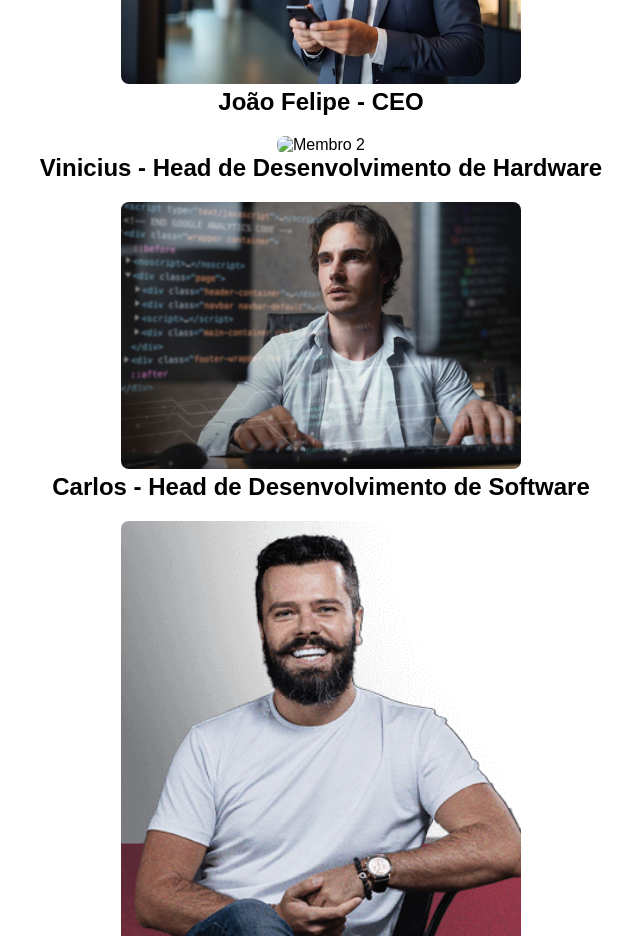
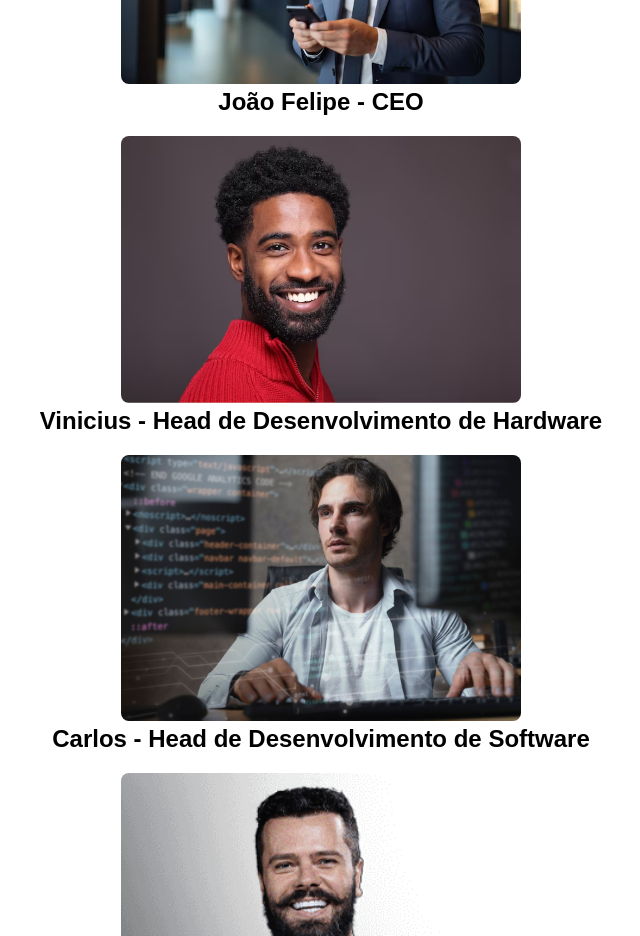
Before and after one commit to skyiezin/WEBSITE-POLAR, a plain HTML site: page index.html in a window 1280 px wide. Shown: the part 1060-1996 px from the top of the page, without its empty margins (319-959 px from the left). Drawn offline with Linux system fonts and the light colour scheme.

Commit message:
Add files via upload

```diff
--- a/index.html
+++ b/index.html
@@ -46,7 +46,7 @@
             <h2>João Felipe - CEO</h2>
         </div>
         <div class="membro" style="text-align: center; margin-bottom: 20px;">
-            <img src="Head de Hardware.jpeg" alt="Membro 2" width="400" height="400">
+            <img src="Head de Desenvolvimento.avif" alt="Membro 2" width="400" height="400">
             <h2>Vinicius - Head de Desenvolvimento de Hardware</h2>
         </div>
         <div class="membro" style="text-align: center; margin-bottom: 20px;">
```
Also changed, not shown: Head de Desenvolvimento.avif (added).
